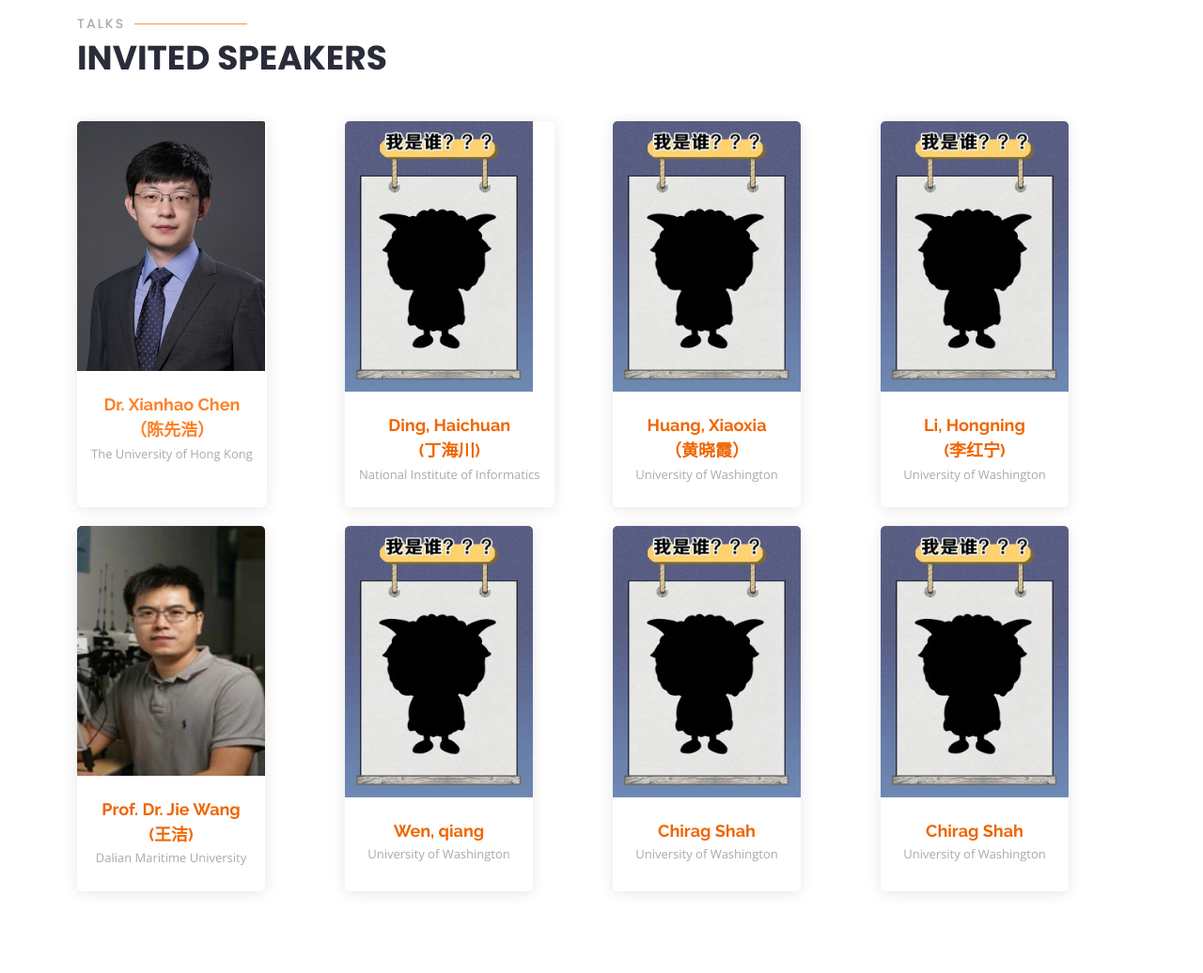
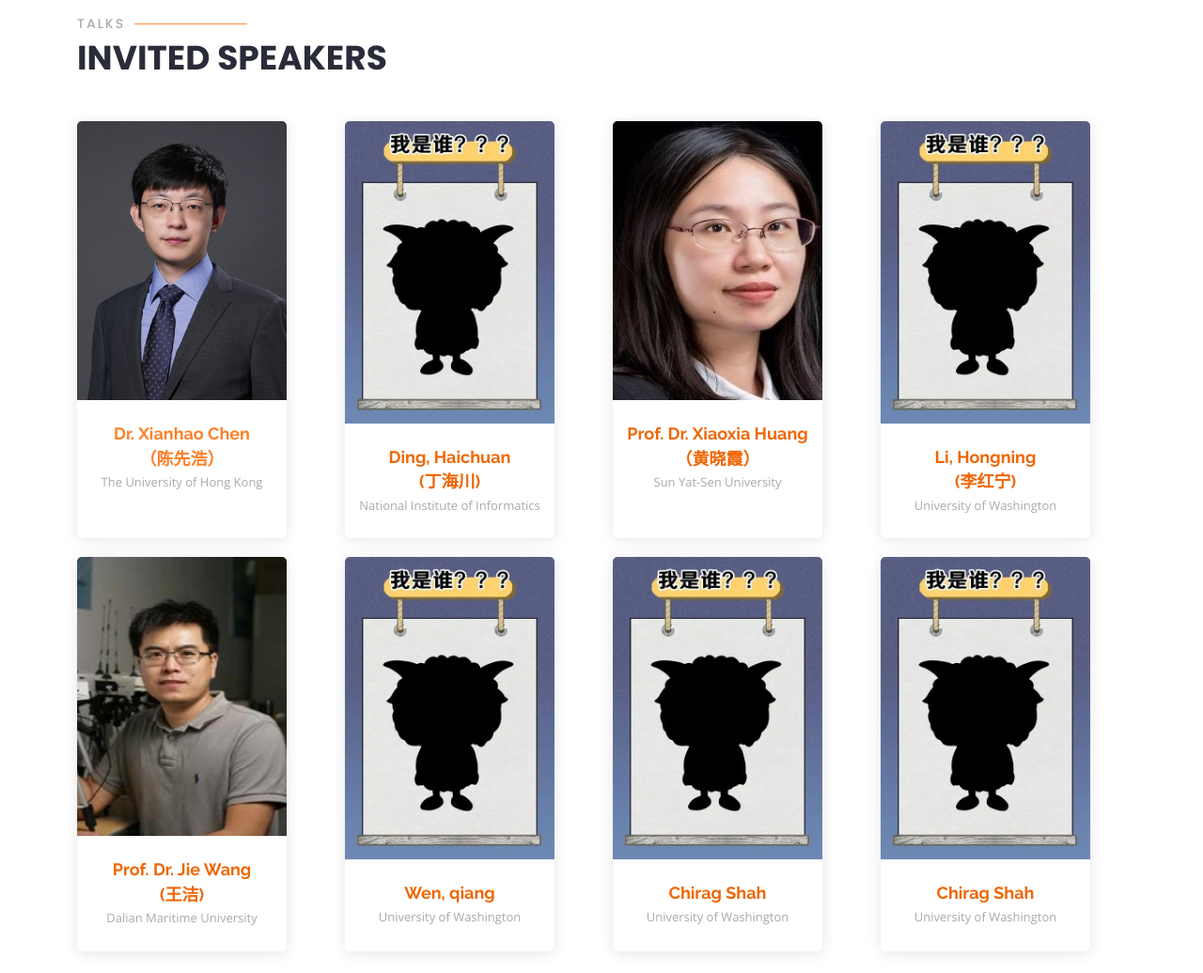
Before and after one commit to lmpyytric/my-site, a plain HTML site: page index.html in a window 1280 px wide. Shown: the part 2240-3276 px from the top of the page at 94% size. Drawn offline with nearby package versions, Linux system fonts and the light colour scheme; a web font is replaced by a local one.

Commit message:
第11版

```diff
--- a/index.html
+++ b/index.html
@@ -745,7 +745,7 @@ Carl Strathearn, Dimitra Gkatzia
           <div class="col-lg-3 col-md-3 d-flex align-items-stretch">
             <div class="member" data-aos="fade-up">
               <div class="member-img">
-                <img src="asset\MMIR23\assets\images\speaker\Xiaohao Chen.png" class="img-fluid" alt="" style="width: 200px;">
+                <img src="asset\MMIR23\assets\images\speaker\Xiaohao Chen.png" class="img-fluid" alt="" style="width: 223px;">
               </div>
               <div class="member-info">
                 <h4 class="orange-text">Dr. Xianhao Chen</h4>
@@ -758,7 +758,7 @@ Carl Strathearn, Dimitra Gkatzia
           <div class="col-lg-3 col-md-3 d-flex align-items-stretch">
             <div class="member" data-aos="fade-up">
               <div class="member-img">
-                <img src="asset\MMIR23\assets\images\xxx.png" class="img-fluid" alt=""  style="width: 200px;">
+                <img src="asset\MMIR23\assets\images\xxx.png" class="img-fluid" alt=""  style="width: 223px;">
               </div>
               <div class="member-info">
                 <h4><a href="#">Ding, Haichuan</a></h4>
@@ -771,12 +771,12 @@ Carl Strathearn, Dimitra Gkatzia
           <div class="col-lg-3 col-md-3 d-flex align-items-stretch">
             <div class="member" data-aos="fade-up">
               <div class="member-img">
-                <img src="asset\MMIR23\assets\images\xxx.png" class="img-fluid" alt=""  style="width: 200px;">
+                <img src="asset\MMIR23\assets\images\speaker\Xiaoxia Huang.png" class="img-fluid d-block mx-auto" alt=""  style="width: 223px; height: 297.33px;">
               </div>
               <div class="member-info">
-                <h4><a href="#">Huang, Xiaoxia</a></h4>
+                <h4><a href="#">Prof. Dr. Xiaoxia Huang</a></h4>
                 <h4><a href="#">（黄晓霞）</a></h4>
-                <span>University of Washington</span>
+                <span>Sun Yat-Sen University</span>
               </div>
             </div>
           </div>
@@ -784,7 +784,7 @@ Carl Strathearn, Dimitra Gkatzia
           <div class="col-lg-3 col-md-3 d-flex align-items-stretch">
             <div class="member" data-aos="fade-up">
               <div class="member-img">
-                <img src="asset\MMIR23\assets\images\xxx.png" class="img-fluid" alt=""  style="width: 200px;">
+                <img src="asset\MMIR23\assets\images\xxx.png" class="img-fluid" alt=""  style="width: 223px;">
               </div>
               <div class="member-info">
                 <h4><a href="#">Li, Hongning</a></h4>
@@ -797,7 +797,7 @@ Carl Strathearn, Dimitra Gkatzia
           <div class="col-lg-3 col-md-3 d-flex align-items-stretch">
             <div class="member" data-aos="fade-up">
               <div class="member-img">
-                <img src="asset\MMIR23\assets\images\speaker\Jie Wang.png" class="img-fluid" alt=""  style="width: 200px;">
+                <img src="asset\MMIR23\assets\images\speaker\Jie Wang.png" class="img-fluid" alt=""  style="width: 223px;">
               </div>
               <div class="member-info">
                 <h4><a href="#">Prof. Dr. Jie Wang</a></h4>
@@ -810,7 +810,7 @@ Carl Strathearn, Dimitra Gkatzia
           <div class="col-lg-3 col-md-3 d-flex align-items-stretch">
             <div class="member" data-aos="fade-up">
               <div class="member-img">
-                <img src="asset\MMIR23\assets\images\xxx.png" class="img-fluid" alt=""  style="width: 200px;">
+                <img src="asset\MMIR23\assets\images\xxx.png" class="img-fluid" alt=""  style="width: 223px;">
               </div>
               <div class="member-info">
                 <h4><a href="#">Wen, qiang</a></h4>
@@ -822,7 +822,7 @@ Carl Strathearn, Dimitra Gkatzia
           <div class="col-lg-3 col-md-3 d-flex align-items-stretch">
             <div class="member" data-aos="fade-up">
               <div class="member-img">
-                <img src="asset\MMIR23\assets\images\xxx.png" class="img-fluid" alt=""  style="width: 200px;">
+                <img src="asset\MMIR23\assets\images\xxx.png" class="img-fluid" alt=""  style="width: 223px;">
               </div>
               <div class="member-info">
                 <h4><a href="#">Chirag Shah</a></h4>
@@ -834,7 +834,7 @@ Carl Strathearn, Dimitra Gkatzia
           <div class="col-lg-3 col-md-3 d-flex align-items-stretch">
             <div class="member" data-aos="fade-up">
               <div class="member-img">
-                <img src="asset\MMIR23\assets\images\xxx.png" class="img-fluid" alt=""  style="width: 200px;">
+                <img src="asset\MMIR23\assets\images\xxx.png" class="img-fluid" alt=""  style="width: 223px;">
               </div>
               <div class="member-info">
                 <h4><a href="#">Chirag Shah</a></h4>
@@ -942,7 +942,7 @@ Carl Strathearn, Dimitra Gkatzia
               <div class="member-info">
                 <h4 class="orange-text">Prof. Dr. Xiaoxia Huang</h4>
                 <h4 class="orange-text">黄晓霞</h4>
-                <span>xx University </span>
+                <span>Sun Yat-Sen University </span>
               </div>
             </div>
           </div>
@@ -999,7 +999,7 @@ Carl Strathearn, Dimitra Gkatzia
               <div class="member-info">
                 <h4 class="orange-text">Prof. Dr. Xiaoxia Huang</h4>
                 <h4 class="orange-text">(黄晓霞)</h4>
-                <span>University </span>
+                <span>Sun Yat-Sen University</span>
               </div>
             </div>
           </div>
```
Also changed, not shown: asset/MMIR23/assets/images/speaker/Xiaoxia Huang.png (added).
